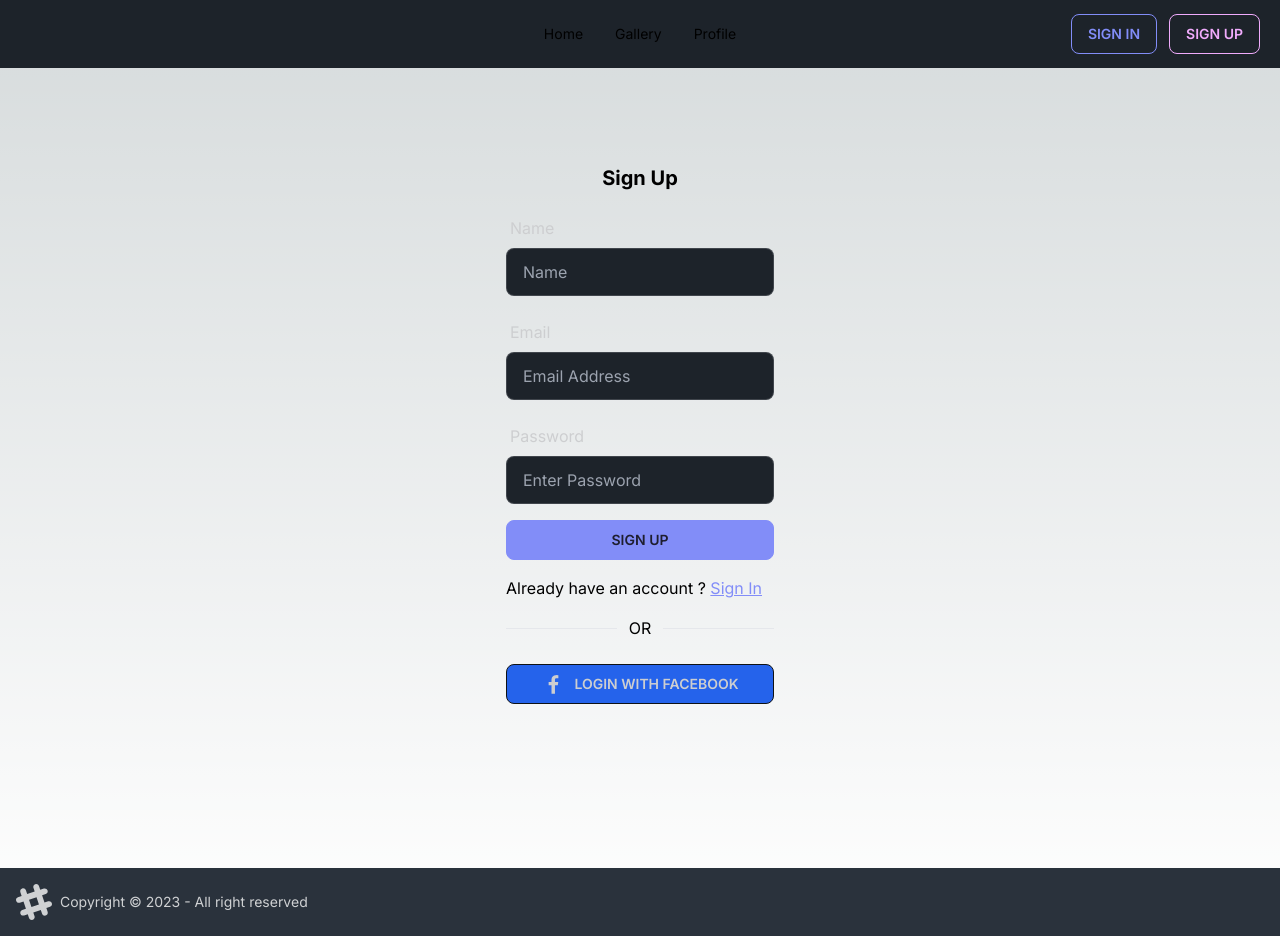
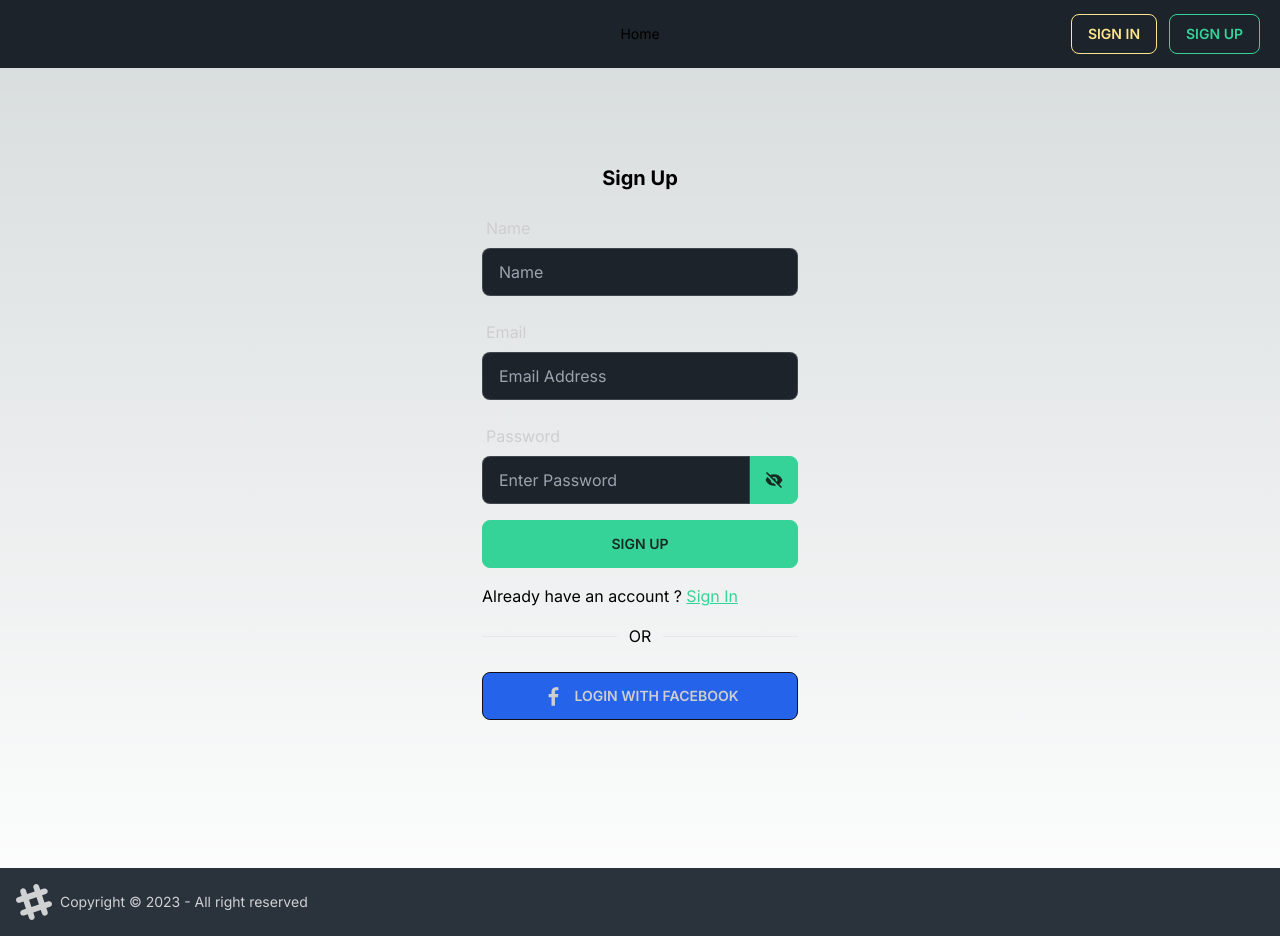
Before and after one commit to PashkevichTania/next-learning, a Next.js app: page /auth/signUp in a window 1280 px wide. Built offline with nearby package versions, Linux system fonts and the light colour scheme; no server answers.

Commit message:
add styles

```diff
--- a/app/auth/signIn/page.tsx
+++ b/app/auth/signIn/page.tsx
@@ -6,6 +6,7 @@ import { signIn } from "next-auth/react"
 import { FormEvent, useState } from "react"
 import { toast } from "react-toastify"
 import { useRouter } from "next/navigation"
+import PasswordInput from "@/app/components/PasswordInput"
 
 export default function SignIp() {
   const [isLoading, setLoading] = useState(false)
@@ -71,12 +72,7 @@ export default function SignIp() {
           <label className="label" htmlFor="password">
             <span className="text-base label-text">Password</span>
           </label>
-          <input
-            id="password"
-            type="password"
-            placeholder="Enter Password"
-            className="w-full input input-bordered"
-          />
+          <PasswordInput />
         </div>
         <div>
           <button className="btn btn-primary w-full" type="submit" disabled={isLoading}>
--- a/app/auth/signUp/page.tsx
+++ b/app/auth/signUp/page.tsx
@@ -6,6 +6,7 @@ import { signIn } from "next-auth/react"
 import { FormEvent, useState } from "react"
 import { toast } from "react-toastify"
 import { useRouter } from "next/navigation"
+import PasswordInput from "@/app/components/PasswordInput"
 
 export default function Signup() {
   const [isLoading, setLoading] = useState(false)
@@ -31,6 +32,8 @@ export default function Signup() {
       email: { value: email },
       password: { value: password },
     } = data
+
+    console.log({ password, email, name })
 
     if (!name || !email || !password) {
       return toast.error("Please fill in required fields")
@@ -82,12 +85,7 @@ export default function Signup() {
           <label className="label" htmlFor="password">
             <span className="text-base label-text">Password</span>
           </label>
-          <input
-            id="password"
-            type="password"
-            placeholder="Enter Password"
-            className="w-full input input-bordered"
-          />
+          <PasswordInput />
         </div>
         <div>
           <button className="btn btn-primary w-full" type="submit" disabled={isLoading}>
--- a/app/components/Nav.tsx
+++ b/app/components/Nav.tsx
@@ -4,8 +4,15 @@ import Link from "next/link"
 import { signOut as NextAuthSignOut, useSession } from "next-auth/react"
 import { useRouter } from "next/navigation"
 
+const links = [
+  { href: "/", title: "Home", isProtected: false, isAdmin: false },
+  { href: "/protected/gallery", title: "Gallery", isProtected: true, isAdmin: false },
+  { href: "/protected/profile", title: "Profile", isProtected: true, isAdmin: false },
+  { href: "/protected/admin", title: "Admin panel", isProtected: true, isAdmin: true },
+]
 export default function Nav() {
   const { data: session } = useSession()
+  const isAdmin = session?.user.role === "ADMIN"
   const router = useRouter()
 
   const signIn = () => {
@@ -26,28 +33,30 @@ export default function Nav() {
         <div className="navbar-start" />
         <div className="navbar-center hidden md:flex">
           <ul className="menu menu-horizontal px-1">
-            <li>
-              <Link href="/">Home</Link>
-            </li>
-            <li>
-              <Link href="/protected/gallery">Gallery</Link>
-            </li>
-            <li>
-              <Link href="/protected/profile">Profile</Link>
-            </li>
+            {links.map((link) => {
+              const linkElement = (
+                <li>
+                  <Link href={link.href}>{link.title}</Link>
+                </li>
+              )
+              if (!link.isProtected && !link.isAdmin) return linkElement
+              if (link.isProtected && session && !link.isAdmin) return linkElement
+              if (link.isAdmin && isAdmin) return linkElement
+              return null
+            })}
           </ul>
         </div>
         <div className="navbar-end">
           {session ? (
-            <button onClick={signOut} className="btn btn-outline btn-secondary mr-3">
+            <button onClick={signOut} className="btn btn-outline btn-accent mr-3 h-10">
               Sign out
             </button>
           ) : (
             <>
-              <button onClick={signIn} className="btn btn-outline btn-primary mr-3">
+              <button onClick={signIn} className="btn btn-outline btn-secondary mr-3 h-10">
                 Sign in
               </button>
-              <button onClick={signUp} className="btn btn-outline btn-secondary mr-3">
+              <button onClick={signUp} className="btn btn-outline btn-primary mr-3 h-10">
                 Sign up
               </button>
             </>
--- /dev/null
+++ b/app/components/PasswordInput.tsx
@@ -0,0 +1,28 @@
+"use client"
+
+import { useState } from "react"
+import { BiSolidHide, BiSolidShow } from "react-icons/bi"
+
+export default function PasswordInput() {
+  const [show, setShow] = useState(true)
+
+  const toggleShow = () => {
+    setShow((prevState) => !prevState)
+  }
+
+  return (
+    <div className="form-control">
+      <div className="input-group">
+        <input
+          id="password"
+          type={show ? "text" : "password"}
+          placeholder="Enter Password"
+          className="w-full input input-bordered"
+        />
+        <button className="btn btn-square btn-primary" type="button" onClick={toggleShow}>
+          {show ? <BiSolidHide size={20} /> : <BiSolidShow size={20} />}
+        </button>
+      </div>
+    </div>
+  )
+}
--- a/app/globals.css
+++ b/app/globals.css
@@ -27,6 +27,5 @@ body {
 }
 
 .btn {
-  height: 2.5rem;
   min-height: 2.5rem;
 }
--- /dev/null
+++ b/app/protected/admin/page.tsx
@@ -0,0 +1,7 @@
+export default function Admin() {
+  return (
+    <div>
+      <h1 className="text-center font-bold text-xl mb-4">Admin panel</h1>
+    </div>
+  )
+}
--- a/tailwind.config.ts
+++ b/tailwind.config.ts
@@ -21,9 +21,9 @@ const config: Config = {
     themes: [
       {
         customDark: {
-          primary: "#818cf8",
-          secondary: "#f0abfc",
-          accent: "#1fb2a6",
+          primary: "#34d399",
+          secondary: "#fde68a",
+          accent: "#8b5cf6",
           neutral: "#2a323c",
           "base-100": "#1d232a",
           info: "#3abff8",
```
